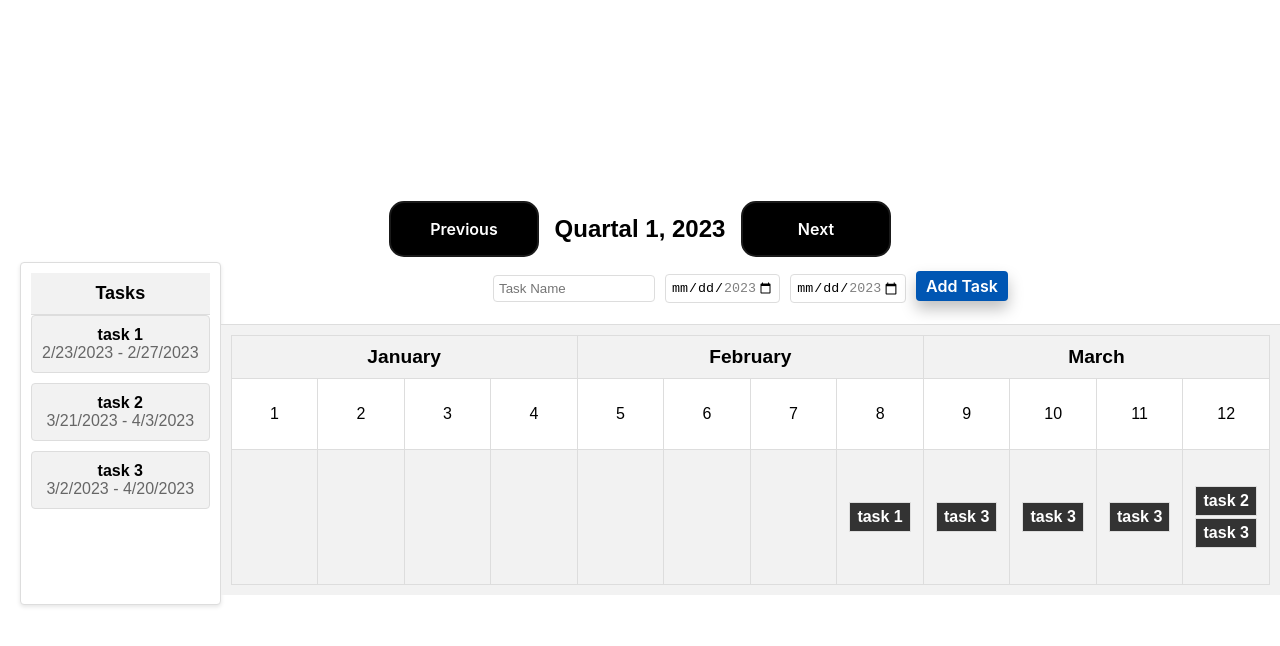
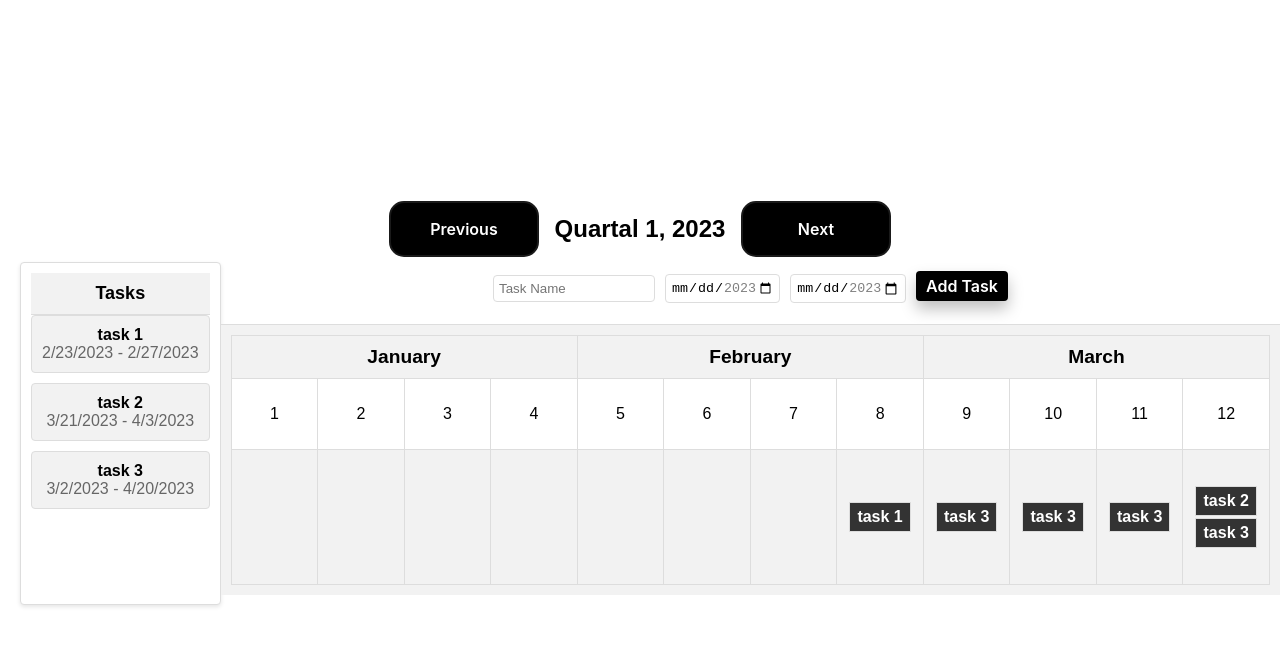
Before and after one commit to TauriRu/kvartalivaade-tabel, a React (Create React App) app: page / in a window 1280 px wide. In both pictures the pointer is over the button "Add Task". Shown: the top 646 px of the page. Built offline with nearby package versions, Linux system fonts and the light colour scheme.

Commit message:
added hover color for add-task

```diff
--- a/src/components/AddTask/AddTask.css
+++ b/src/components/AddTask/AddTask.css
@@ -33,7 +33,7 @@
   }
 
   .add-task button:hover {
-    background-color: #0056b3;
+    background-color: #000000;
   }
 @media screen and (max-width: 768px) {
   .add-task {
```
